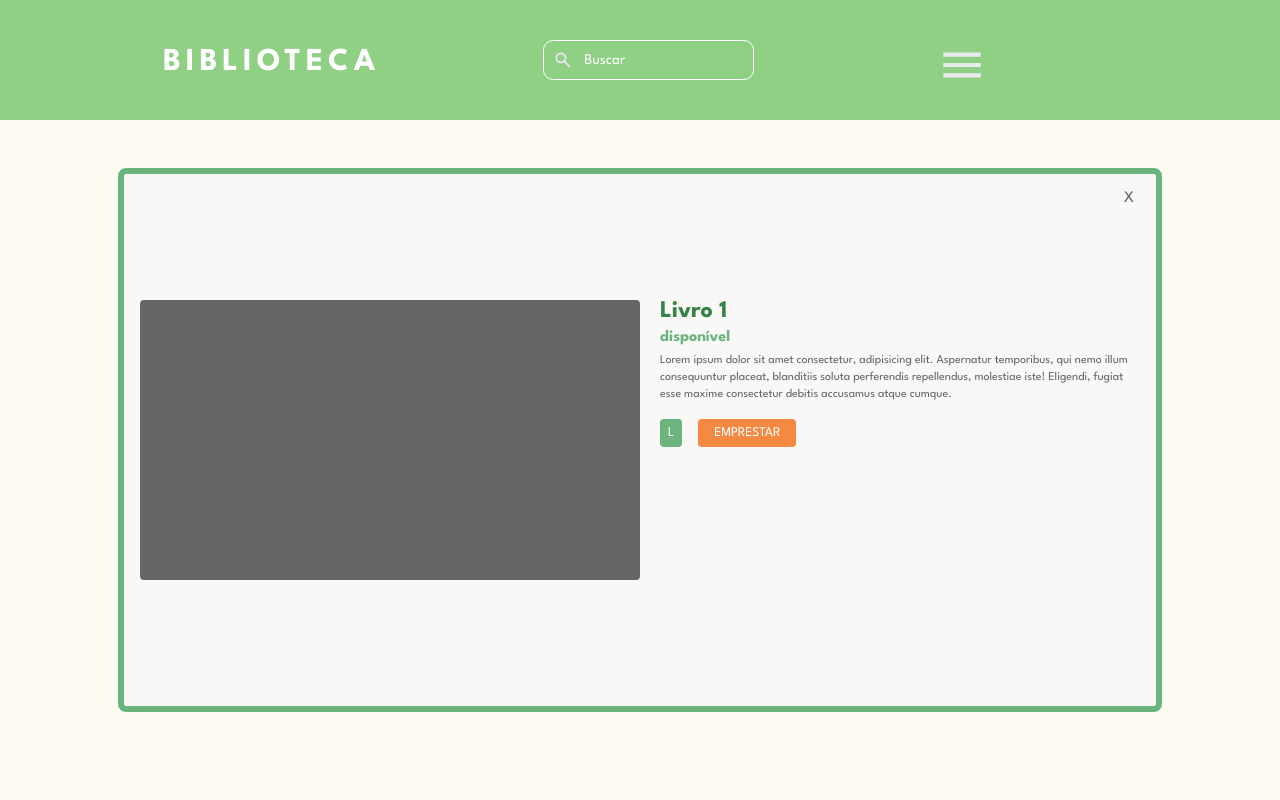
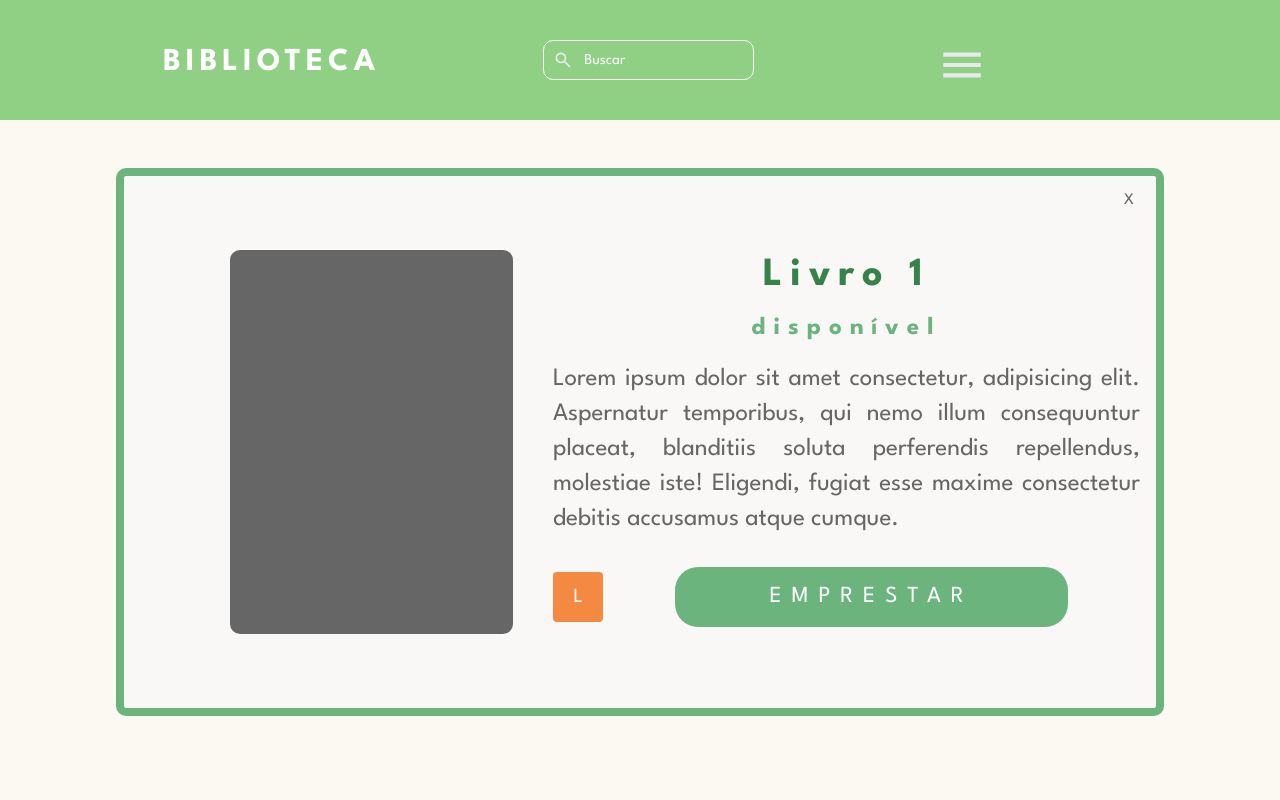
Before and after one commit to Henrique0330/Biblioteca, a Vue app: page /geral in a window 1280 px wide. Shown: the top 800 px of the page. Built offline with nearby package versions, Linux system fonts and the light colour scheme.

Commit message:
feat-18: style

```diff
--- a/src/views/livrosGeral.vue
+++ b/src/views/livrosGeral.vue
@@ -10,31 +10,31 @@ import FooterComponent from '@/components/FooterComponent.vue';
     <link href="https://fonts.googleapis.com/css2?family=League+Spartan:wght@100..900&display=swap" rel="stylesheet">
     <div class="card">
     <div class="card-content">
-      <div class="book-image">
+      <div class="livro-imagem">
       </div>
-      <div class="book-info">
-        <h3 class="book-title">Livro 1</h3>
+      <div class="livro-info">
+        <h3 class="livro-titulos">Livro 1</h3>
         <p class="status">disponível</p>
-        <p class="description">
+        <p class="descriçao">
           Lorem ipsum dolor sit amet consectetur, adipisicing elit. Aspernatur temporibus, qui nemo illum consequuntur placeat, blanditiis soluta perferendis repellendus, molestiae iste! Eligendi, fugiat esse maxime consectetur debitis accusamus atque cumque.
         </p>
-        <div class="actions">
-
-          <button class="button-icon">L</button>
-          <button class="button-action">EMPRESTAR</button>
+        <div class="botoes">
+          <button class="botao-livre">L</button>
+          <button class="botao-emprestar">EMPRESTAR</button>
         </div>
       </div>
-      <button class="close-button">X</button>
+      <button class="fechar-button">X</button>
     </div>
   </div>
+  <FooterComponent />
 </template>
 <style scoped>
 .card {
   display: flex;
   align-items: center;
   justify-content: center;
-  border: 6px solid #6bb47e;
-  border-radius: 8px;
+  border: 8px solid #6bb47e;
+  border-radius: 10px;
   padding: 16px;
   background-color: #f9f8f6;
   position: relative;
@@ -48,65 +48,82 @@ import FooterComponent from '@/components/FooterComponent.vue';
   width: 100%;
 }
 
-.book-image {
-  margin-right: 20px;
+.livro-imagem {
+  margin-right: 40px;
   background-color: #666;
   border-radius: 4px;
-  width: 50%;
-  height: 280px;
+  width: 283px;
+  height: 383.18px;
+  border-radius: 10px;
+  margin-left: 90px;
 }
-.book-info {
+.livro-info {
   flex: 1;
+  display: grid;
+  align-content: space-around;
+
 }
 
-.book-title {
-  font-size: 24px;
+.livro-titulos {
+  font-size: 40px;
   margin: 0;
   color: #36834a;
+  text-align: center;
+  letter-spacing: 8px;
 }
 
 .status {
   color: #6bb47e;
   font-weight: bold;
   margin: 8px 0;
+  text-align: center;
+  font-size: 25px;
+  letter-spacing: 8px;
 }
 
-.description {
-  font-size: 12px;
+.descriçao {
+  font-size: 25px;
   color: #666;
   line-height: 1.4;
+  text-align: justify;
 }
 
-.actions {
+.botoes {
   margin-top: 16px;
   display: flex;
   align-items: center;
 }
 
-.button-icon {
+.botao-emprestar{
   background-color: #6bb47e;
   border: none;
   color: white;
-  padding: 8px;
-  margin-right: 16px;
-  border-radius: 4px;
+  margin: auto;
+  border-radius: 23px;
+  cursor: pointer;
+  width: 393px;
+  height: 60px;
+  font-size: 23px;
+  letter-spacing: 10px;
 }
 
-.button-action {
+.botao-livre {
   background-color: #f48942;
   border: none;
   color: white;
   padding: 8px 16px;
   border-radius: 4px;
   cursor: pointer;
-
+  width: 50px;
+  height: 50px;
+  font-size: 20px;
 }
 
-.button-action:hover {
+.button-livre:hover {
   background-color: #d97d38;
 }
 
-.close-button {
+.fechar-button {
   background: none;
   border: none;
   color: #666;
```
